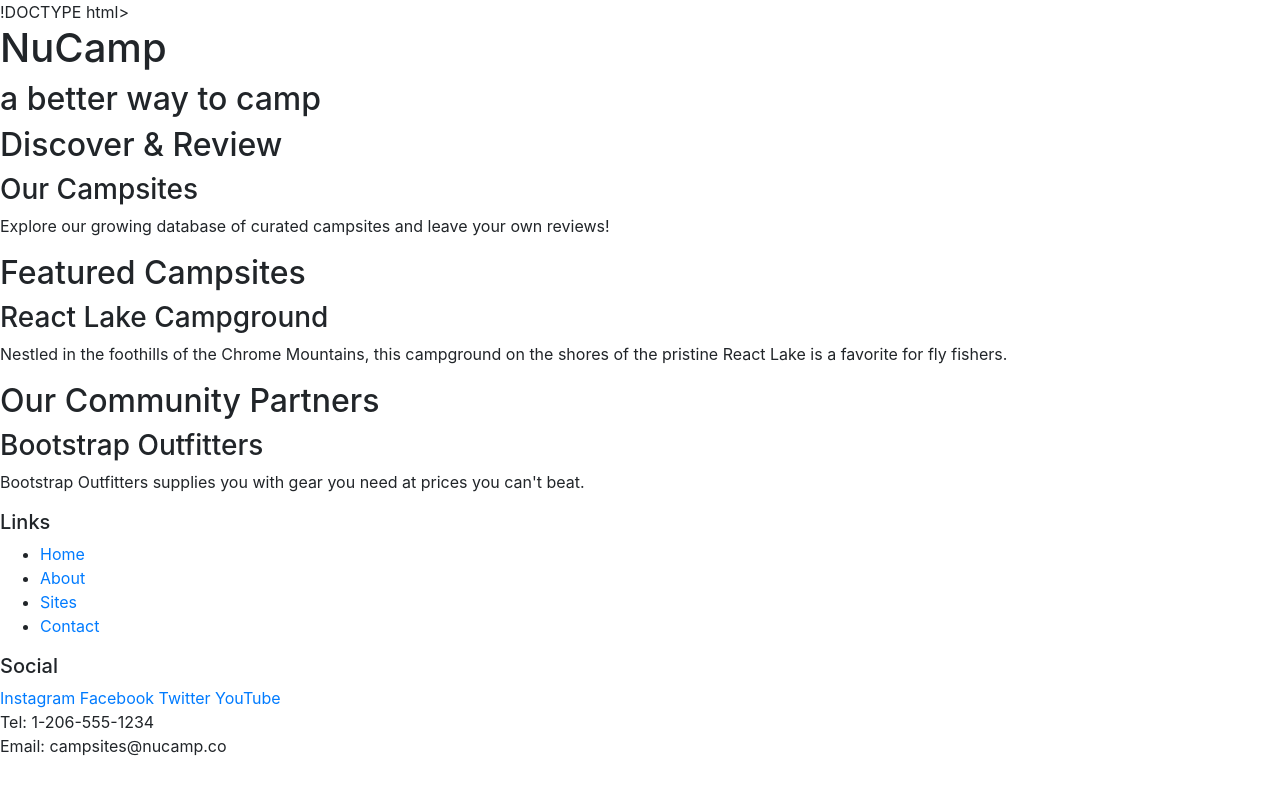
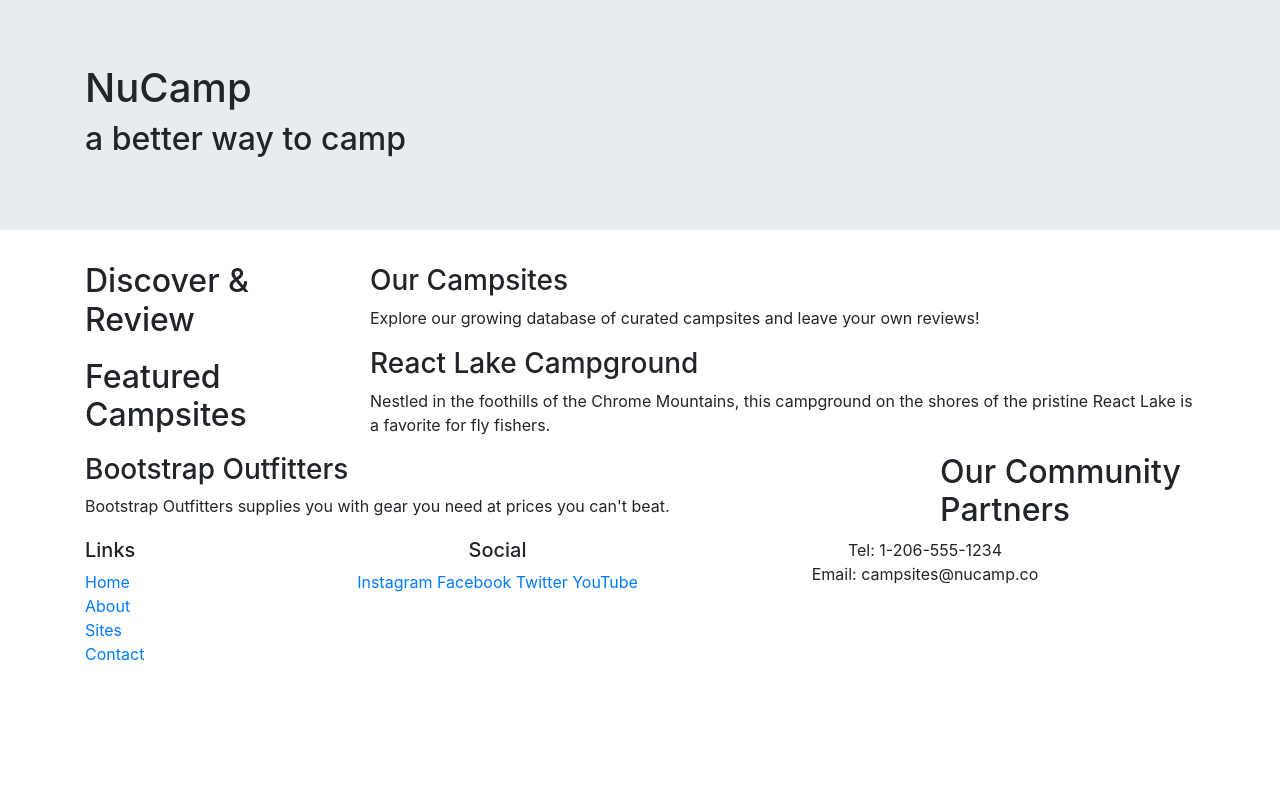
Before and after one commit to jonhicksdesign/Bootstrap---Nucamp, a website: page index.html in a window 1280 px wide. Drawn offline with nearby package versions, Linux system fonts and the light colour scheme.

Commit message:
Add files via upload

```diff
--- a/aboutus.html
+++ b/aboutus.html
@@ -6,7 +6,16 @@
     <meta charset="utf-8" />
     <meta name="viewport" content="width=device-width, initial-scale=1" />
 
+    <!-- Bootstrap CSS -->
+    <link rel="stylesheet" href="node_modules/bootstrap/dist/css/bootstrap.min.css" />
+
+        <!-- Additional CSS must be placed after Bootstrap CSS -->
+        <link rel="stylesheet" href="https://fonts.googleapis.com/css?family=Lobster|Open+Sans" />
+        <link rel="stylesheet" href="css/styles.css" />
+
     <title>NuCamp: A Better Way To Camp</title>
+    <!--coding by Jon Hicks-->
+
 </head>
 
 <body>
@@ -22,32 +31,32 @@
         </div>
     </header>
 
-    <div>
-        <div>
-            <div>
+    <div class="container">
+        <div class="row">
+            <div class="col-12">
                <h2>About Us</h2>
                <hr />
             </div>
         </div>
 
-        <div>
-            <div>
+        <div class="row row-content">
+            <div class="col-sm-6">
                 <h3>Our Mission</h3>
                 <p>We present a curated database of the best campsites in the vast woods and backcountry of the World Wide Web Wilderness. We increase access to adventure for the public while promoting safe and respectful use of resources. The expert wilderness trekkers on our staff personally verify each campsite to make sure that they are up to our standards. We also present a platform for campers to share reviews on campsites they have visited with each other.</p>
             </div>
         </div>
 
-        <div>
-            <div>
+        <div class="row row-content">
+            <div class="col-12">
                 <h3>Community Partners</h3>
                 <h4>Bootstrap Outfitters <small>Outdoor Gear Specialists</small></h4>
-                <p>Bootstrap Outfitters supplies you with the gear you need at prices you can't beat.</p>
+                <p class="d-none d-sm-block">Bootstrap Outfitters supplies you with the gear you need at prices you can't beat.</p>
                 <h4>Git Out Expeditions <small>Group Adventure Expeditions</small></h4>
-                <p>Join Git Out Expeditions to explore new horizons with a group of other adventurers!</p>
+                <p class="d-none d-sm-block">Join Git Out Expeditions to explore new horizons with a group of other adventurers!</p>
                 <h4>Mongo Fly Shop <small>Your Neighborhood Fly Fishing Shop</small></h4>
-                <p>Need a new fishing pole, a tacklebox, or flies of all kinds? Stop by Mongo Fly Shop.</p>
+                <p class="d-none d-sm-block">Need a new fishing pole, a tacklebox, or flies of all kinds? Stop by Mongo Fly Shop.</p>
                 <h4>Node Outdoor Apparel <small>Outdoor Clothes & Shoes</small></h4>
-                <p>From polar fleeces to swimsuits, hiking boots to waders, a visit to Node will be sure to get you covered.</p>
+                <p class="d-none d-sm-block">From polar fleeces to swimsuits, hiking boots to waders, a visit to Node will be sure to get you covered.</p>
             </div>
         </div>
     </div>
@@ -59,7 +68,7 @@
                     <h5>Links</h5>
                     <ul class="list-unstyled">
                         <li><a href="index.html">Home</a></li>
-                        <li><a href="#">About</a></li>
+                        <li><a href="aboutus.html">About</a></li>
                         <li><a href="#">Sites</a></li>
                         <li><a href="#">Contact</a></li>
                     </ul>
@@ -78,7 +87,10 @@
            </div>
         </div>
     </footer>
-
+        <!-- jQuery must come first, then Popper.js, then the Bootstrap JavaScript plugins.-->
+        <script src="node_modules/jquery/dist/jquery.slim.min.js"></script>
+        <script src="node_modules/popper.js/dist/umd/popper.min.js"></script>
+        <script src="node_modules/bootstrap/dist/js/bootstrap.min.js"></script>
 </body>
 
 </html>
--- a/index.html
+++ b/index.html
@@ -1,4 +1,4 @@
-!DOCTYPE html>
+<!DOCTYPE html>
 <html lang="en">
 
 <head>
@@ -9,56 +9,83 @@
     <!-- Bootstrap CSS -->
     <link rel="stylesheet" href="node_modules/bootstrap/dist/css/bootstrap.min.css" />
 
+        <!-- Additional CSS must be placed after Bootstrap CSS -->
+        <link rel="stylesheet" href="https://fonts.googleapis.com/css?family=Lobster|Open+Sans" />
+        <link rel="stylesheet" href="css/styles.css" />
+
     <title>NuCamp: A Better Way To Camp</title>
+    <!--coding by Jon Hicks-->
 </head>
 
 <body>
 
-    <header>
-        <div>
+    <header class="jumbotron jumbotron-fluid">
+        <div class="container">
+            <div class="row row-content align-items-center">
+                <div class="col">
             <h1>NuCamp</h1>
             <h2>a better way to camp</h2>
                 </div>
+            </div>
+        </div>
     </header>
-
-    <div>
-        <h2>Discover & Review</h2>
+    <div class="container">
+            <div class="row row-content align-items-center">
+                <div class="col-sm-4 order-sm-
+                last col-md-3">
+                <h2 text-sm-right>Discover & Review</h2>
+                </div>
+                <div class="col">
                 <h3>Our Campsites</h3>
-        <p>Explore our growing database of curated campsites and leave your own reviews!</p>
+                <p class="d-none d-sm-block">Explore our growing database of curated campsites and leave your own reviews!</p>
+                </div>
             </div>
 
-    <div>
+            <div class="row row-content align-items-center">
+                <div class="col-sm-4 col-md-3">
                 <h2>Featured Campsites</h2>
+                </div>
+                <div class="col">
                 <h3>React Lake Campground</h3>
-        <p>Nestled in the foothills of the Chrome Mountains, this campground on the shores of the pristine React Lake is a favorite for fly fishers.</p>
+                <p class="d-none d-sm-block">Nestled in the foothills of the Chrome Mountains, this campground on the shores of the pristine React Lake is a favorite for fly fishers.</p>
+                </div>
             </div>
 
-    <div>
-        <h2>Our Community Partners</h2>
+            <div class="row">
+                <div class="col-sm-4 order-sm-last col-md-3">
+                <h2 text-sm-right>Our Community Partners</h2>
+                </div>
+                <div class="col">
                 <h3>Bootstrap Outfitters</h3>
-        <p>Bootstrap Outfitters supplies you with gear you need at prices you can't beat.</p>
+                <p class="d-none d-sm-block">Bootstrap Outfitters supplies you with gear you need at prices you can't beat.</p>
+                </div>
+            </div>
     </div>
 
     <footer>
-        <div>
+        <div class="container">
+            <div class="row">
+                <div class="col-4 col-sm-2" offset-1>
                     <h5>Links</h5>
-            <ul>
-                <li><a href="#">Home</a></li>
-                <li><a href="#">About</a></li>
+                    <ul class="list-unstyled">
+                        <li><a href="index.html">Home</a></li>
+                        <li><a href="aboutus.html">About</a></li>
                         <li><a href="#">Sites</a></li>
                         <li><a href="#">Contact</a></li>
                     </ul>
                 </div>
-        <div>
+                <div class="col-6 col-sm-5 text-center">
                     <h5>Social</h5>
                     <a href="http://instagram.com/">Instagram</a>
                     <a href="http://facebook.com/">Facebook</a>
                     <a href="http://twitter.com/">Twitter</a>
                     <a href="http://youtube.com/">YouTube</a>
                 </div>
-        <div>
+                <div class="col-sm-4 text-center">
                     Tel: 1-206-555-1234<br />
                     Email: campsites@nucamp.co
+                </div>
+            </div>
         </div>
     </footer>
     <!-- jQuery must come first, then Popper.js, then the Bootstrap JavaScript plugins.-->
```
Also changed, not shown: 1 other file. Lines whose indentation alone changed are shown as unchanged.
